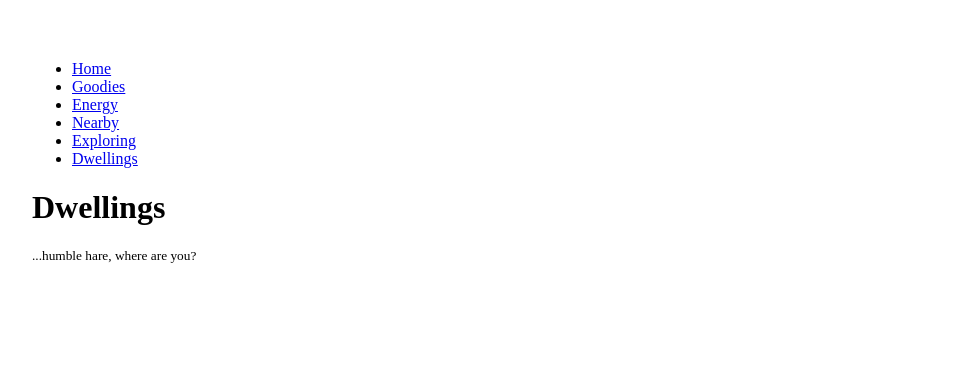
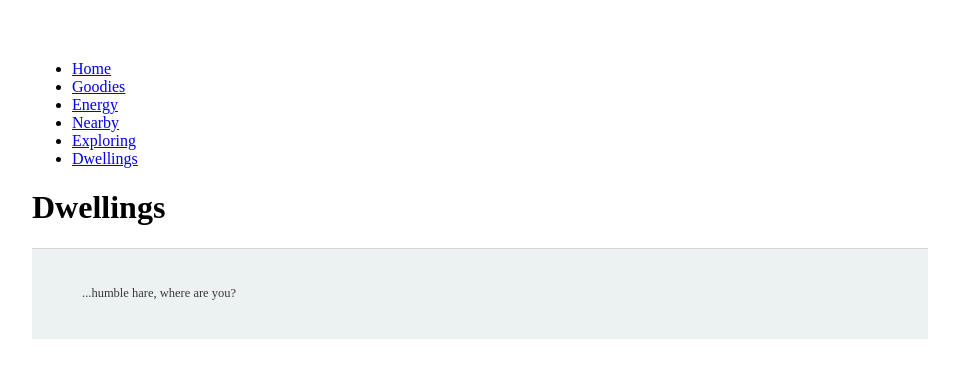
Before and after one commit to Squishy-Penguin/Squishy-Penguin.github.io, a Jekyll site: the page built from dwellings/index.html, in a window 1280 px wide. Shown: the top 378 px of the page, without its empty margins (160-1119 px from the left). Built offline with Jekyll 4.4.1, drawn with Linux system fonts in a browser that asks for light colours.

Commit message:
Update main.css

```diff
--- a/css/main.css
+++ b/css/main.css
@@ -97,7 +97,7 @@ body {
 /*-------------------------Footer---------------------------------------------------------------------------------*/
 /*-----------------------------------------------------------------------------------------------------------------*/
 
-.footer {
+footer {
     background-color: #ebf2f1;
     border-top: 1px solid #d5d5d5;
     /*top padding = 25px, right and left = 50px, bottom = 25px*/
@@ -106,13 +106,13 @@ body {
     color:#383838;
 }
 
-.footer ul{
+footer ul{
     font-family: 'Lobster', cursive;
     text-transform:uppercase;
     color:#383838;
 }
 
-.footer ul li{
+footer ul li{
     font-family: 'Lobster', cursive;
     text-transform:uppercase;
     color: black;
```
